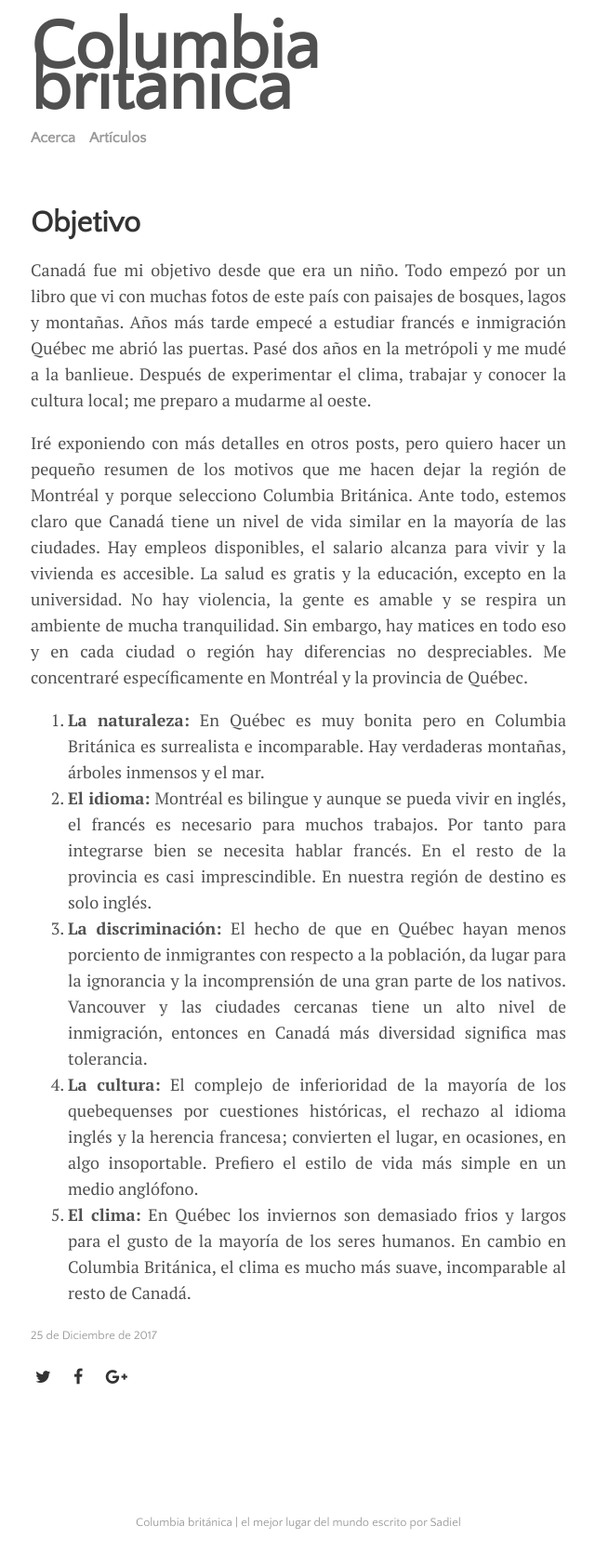
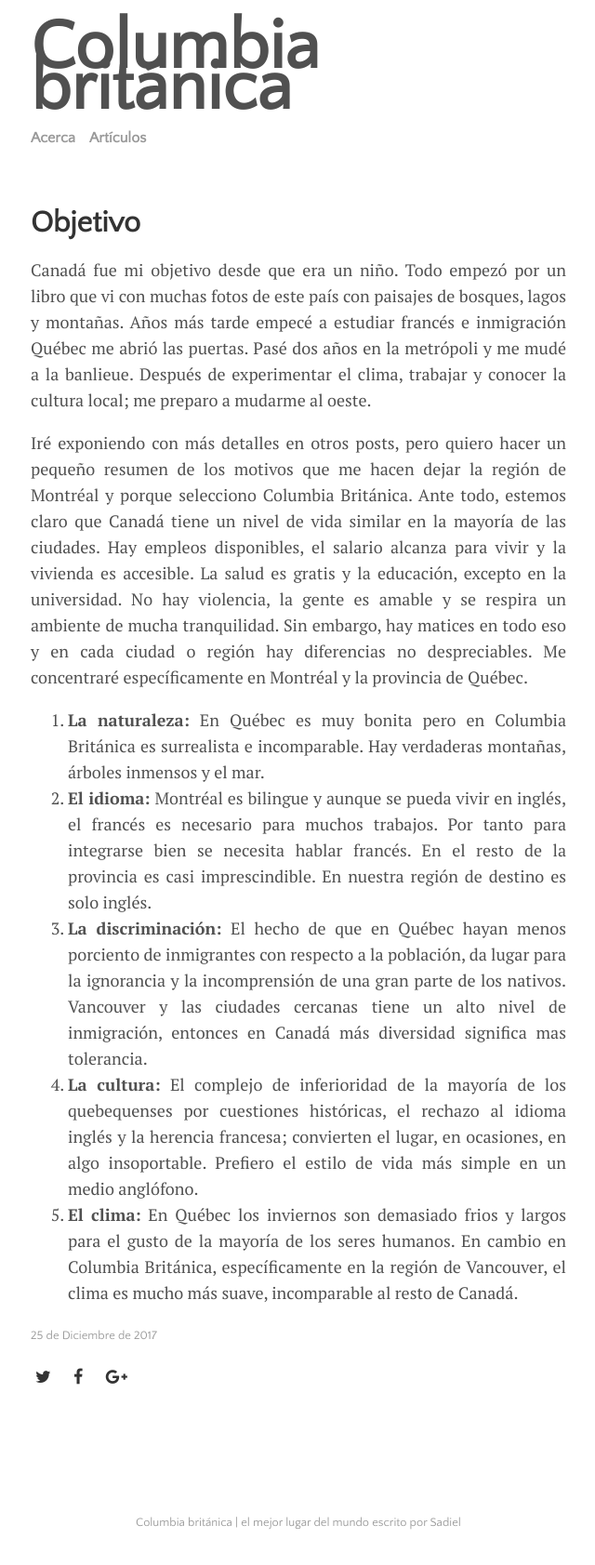
Before and after one commit to sadiel/blog, a Jekyll site: the page built from _posts/2017-12-24-objetivo.md, in a window 1280 px wide. Shown: the whole page at 93% size, without its empty margins (319-959 px from the left). Built offline with Jekyll 4.4.1, drawn with Linux system fonts in a browser that asks for light colours; nearby versions of some CDN libraries.

Commit message:
Fix post text

```diff
--- a/_posts/2017-12-24-objetivo.md
+++ b/_posts/2017-12-24-objetivo.md
@@ -16,5 +16,5 @@ Ante todo, estemos claro que Canadá tiene un nivel de vida similar en la mayor
 <li><strong>El idioma:</strong> Montréal es bilingue y aunque se pueda vivir en inglés, el francés es necesario para muchos trabajos. Por tanto para integrarse bien se necesita hablar francés. En el resto de la provincia es casi imprescindible. En nuestra región de destino es solo inglés.</li>
 <li><strong>La discriminación:</strong> El hecho de que en Québec hayan menos porciento de inmigrantes con respecto a la población, da lugar para la ignorancia y la incomprensión de una gran parte de los nativos. Vancouver y las ciudades cercanas tiene un alto nivel de inmigración, entonces en Canadá más diversidad significa mas tolerancia.</li>
 <li><strong>La cultura:</strong> El complejo de inferioridad de la mayoría de los quebequenses por cuestiones históricas, el rechazo al idioma inglés y la herencia francesa; convierten el lugar, en ocasiones, en algo insoportable. Prefiero el estilo de vida más simple en un medio anglófono.</li>
-<li><strong>El clima:</strong> En Québec los inviernos son demasiado frios y largos para el gusto de la mayoría de los seres humanos. En cambio en Columbia Británica, el clima es mucho más suave, incomparable al resto de Canadá.</li>
+<li><strong>El clima:</strong> En Québec los inviernos son demasiado frios y largos para el gusto de la mayoría de los seres humanos. En cambio en Columbia Británica, específicamente en la región de Vancouver, el clima es mucho más suave, incomparable al resto de Canadá.</li>
 </ol>
```
